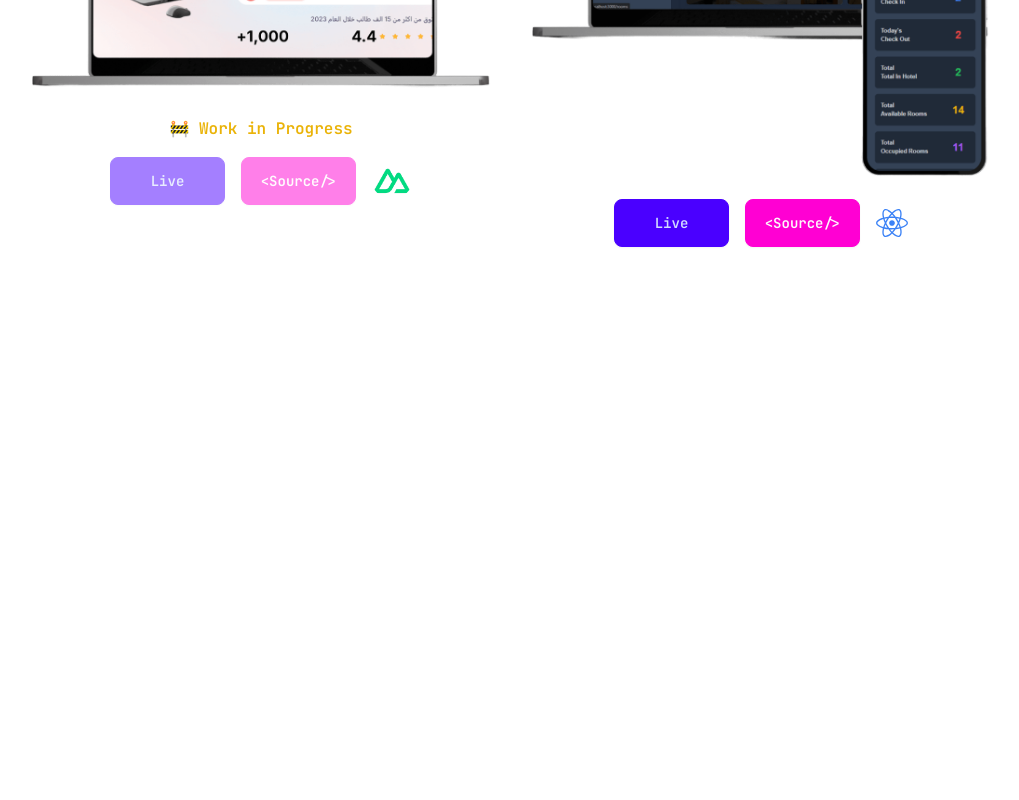
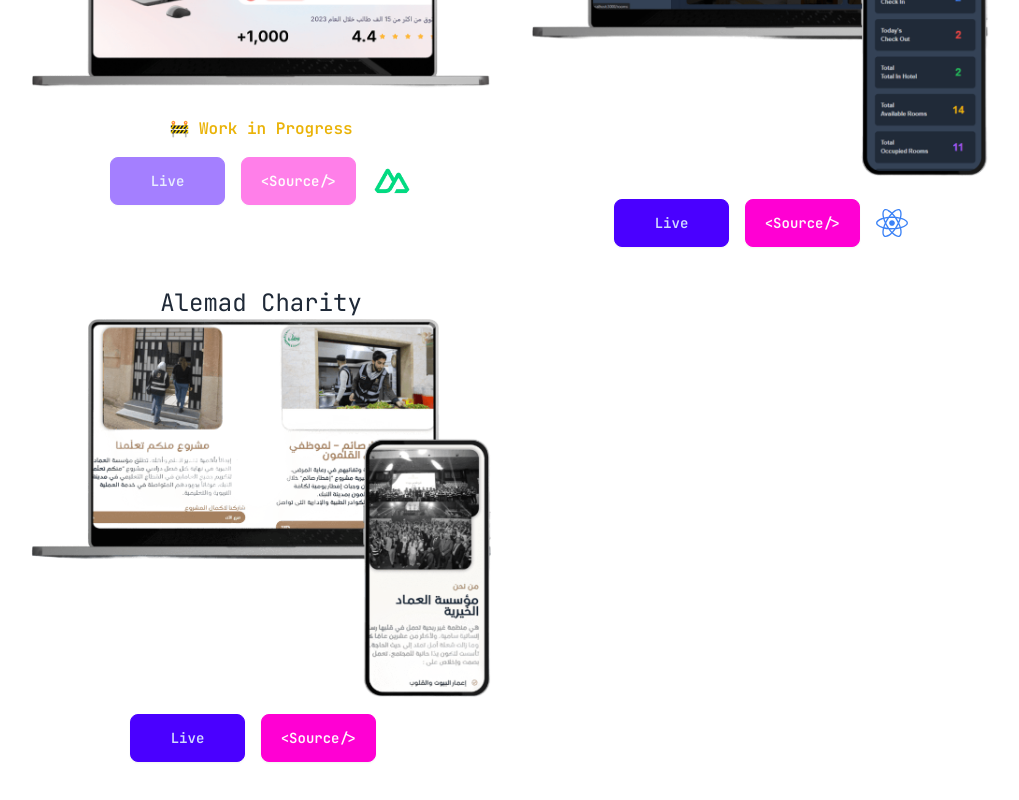
Before and after one commit to HomamAlyaghshi/portfolio, a React (Create React App) app: page /projectspage in a window 1280 px wide. Shown: the part 1918-2718 px from the top of the page, without its empty margins (129-1148 px from the left). Before the commit the page ends 2285 px from the top, so only its background shows below. Built offline with nearby package versions, Linux system fonts and the light colour scheme.

Commit message:
alemadcharity project added

```diff
--- a/src/components/Projects.jsx
+++ b/src/components/Projects.jsx
@@ -67,6 +67,13 @@ const Projects = () => {
       logo: <FaReact className="w-8 h-8 text-blue-500" />,
       completed: true,
     },
+          {
+      name: "Alemad Charity",
+      image: "/images/project9.png",
+      liveUrl: "https://alemadcharity.org/",
+      sourceUrl: "#",
+      completed: true,
+    },
   ]);
 
   return (
```
Also changed, not shown: public/images/project9.png (added).
